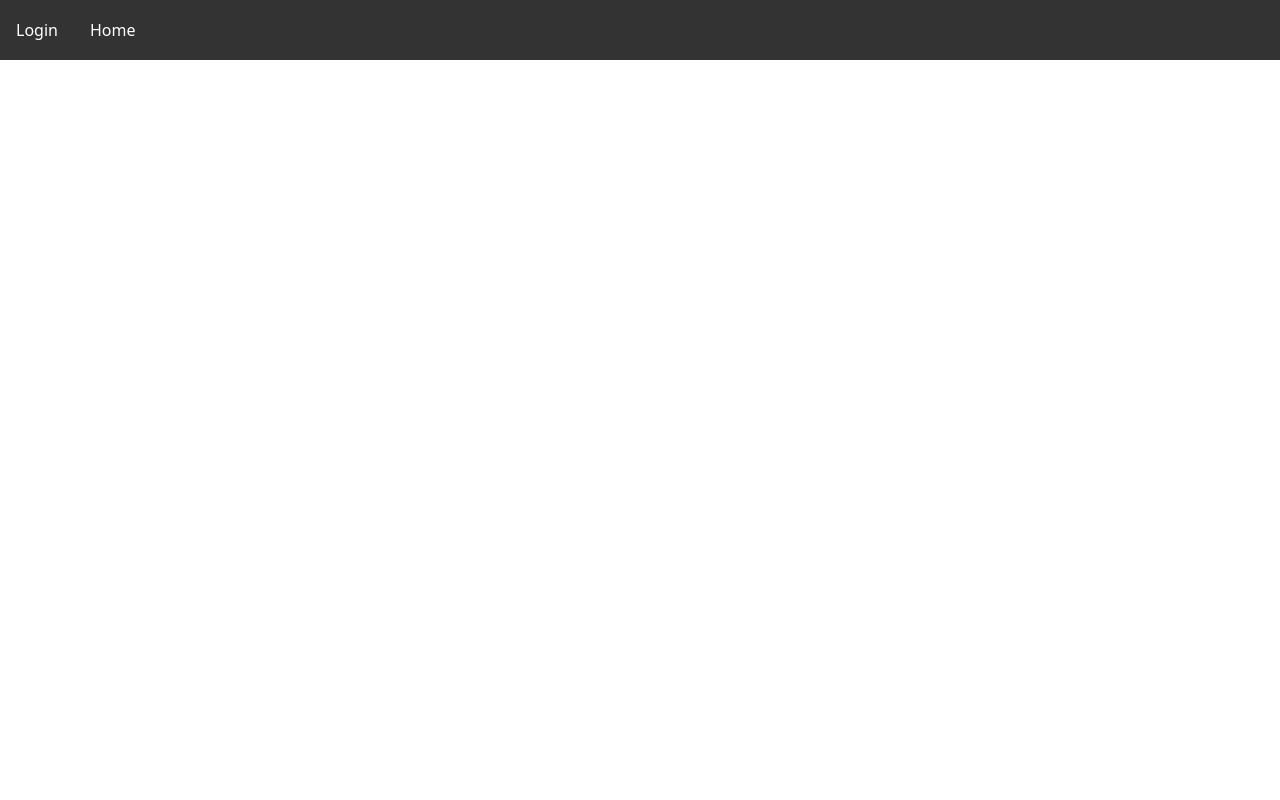
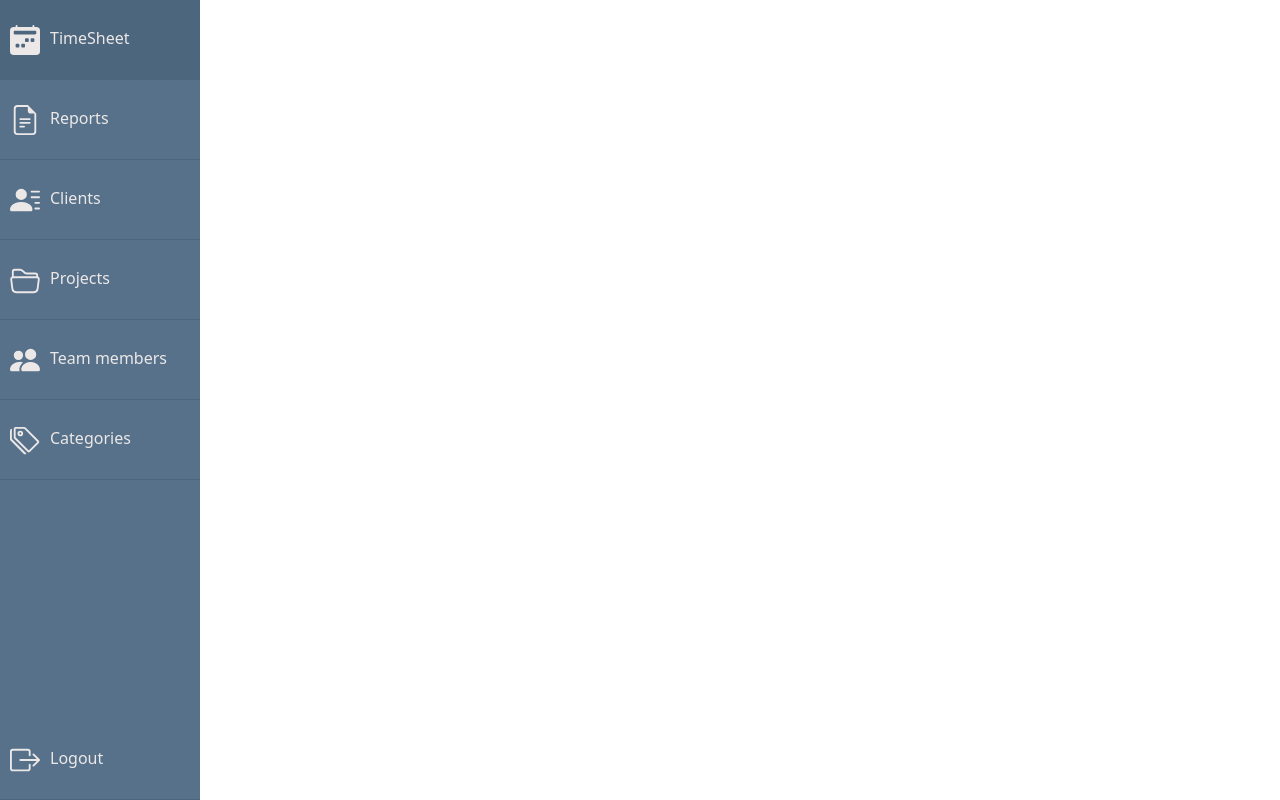
Before and after one commit to SladjanaColakovic/time-sheet, a React (Create React App) app in the folder time-sheet-front/: page / in a window 1280 px wide. Before the commit this address had no page. Built offline with nearby package versions, Linux system fonts and the light colour scheme.

Commit message:
navbar changed

```diff
--- a/time-sheet-front/src/App.js
+++ b/time-sheet-front/src/App.js
@@ -9,7 +9,7 @@ function App() {
   return (
     <Router>
       <div>
-        <div className="navbar">
+        <div>
           <Navbar></Navbar>
         </div>
         <div className="content">
--- a/time-sheet-front/src/Navbar.js
+++ b/time-sheet-front/src/Navbar.js
@@ -1,11 +1,55 @@
 const Navbar = () => {
     return (
-        <div>
-            <ul className="navbar">
-                <li><a href="/login">Login</a></li>
-                <li><a href="/home">Home</a></li>
-            </ul>
+        <div className="sidenav">
+            <button>
+                <svg xmlns="http://www.w3.org/2000/svg" width="30" height="30" className="bi bi-calendar2-week-fill" viewBox="0 0 16 16">
+                    <path d="M3.5 0a.5.5 0 0 1 .5.5V1h8V.5a.5.5 0 0 1 1 0V1h1a2 2 0 0 1 2 2v11a2 2 0 0 1-2 2H2a2 2 0 0 1-2-2V3a2 2 0 0 1 2-2h1V.5a.5.5 0 0 1 .5-.5zm9.954 3H2.545c-.3 0-.545.224-.545.5v1c0 .276.244.5.545.5h10.91c.3 0 .545-.224.545-.5v-1c0-.276-.244-.5-.546-.5zM8.5 7a.5.5 0 0 0-.5.5v1a.5.5 0 0 0 .5.5h1a.5.5 0 0 0 .5-.5v-1a.5.5 0 0 0-.5-.5h-1zm3 0a.5.5 0 0 0-.5.5v1a.5.5 0 0 0 .5.5h1a.5.5 0 0 0 .5-.5v-1a.5.5 0 0 0-.5-.5h-1zM3 10.5v1a.5.5 0 0 0 .5.5h1a.5.5 0 0 0 .5-.5v-1a.5.5 0 0 0-.5-.5h-1a.5.5 0 0 0-.5.5zm3.5-.5a.5.5 0 0 0-.5.5v1a.5.5 0 0 0 .5.5h1a.5.5 0 0 0 .5-.5v-1a.5.5 0 0 0-.5-.5h-1z" />
+                </svg>
+                <label>TimeSheet</label>
+            </button>
+            <button>
+                <svg xmlns="http://www.w3.org/2000/svg" width="30" height="30" className="bi bi-file-earmark-text" viewBox="0 0 16 16">
+                    <path d="M5.5 7a.5.5 0 0 0 0 1h5a.5.5 0 0 0 0-1h-5zM5 9.5a.5.5 0 0 1 .5-.5h5a.5.5 0 0 1 0 1h-5a.5.5 0 0 1-.5-.5zm0 2a.5.5 0 0 1 .5-.5h2a.5.5 0 0 1 0 1h-2a.5.5 0 0 1-.5-.5z" />
+                    <path d="M9.5 0H4a2 2 0 0 0-2 2v12a2 2 0 0 0 2 2h8a2 2 0 0 0 2-2V4.5L9.5 0zm0 1v2A1.5 1.5 0 0 0 11 4.5h2V14a1 1 0 0 1-1 1H4a1 1 0 0 1-1-1V2a1 1 0 0 1 1-1h5.5z" />
+                </svg>
+                <label>Reports</label>
+            </button>
+            <button>
+                <svg xmlns="http://www.w3.org/2000/svg" width="30" height="30" className="bi bi-person-lines-fill" viewBox="0 0 16 16">
+                    <path d="M6 8a3 3 0 1 0 0-6 3 3 0 0 0 0 6zm-5 6s-1 0-1-1 1-4 6-4 6 3 6 4-1 1-1 1H1zM11 3.5a.5.5 0 0 1 .5-.5h4a.5.5 0 0 1 0 1h-4a.5.5 0 0 1-.5-.5zm.5 2.5a.5.5 0 0 0 0 1h4a.5.5 0 0 0 0-1h-4zm2 3a.5.5 0 0 0 0 1h2a.5.5 0 0 0 0-1h-2zm0 3a.5.5 0 0 0 0 1h2a.5.5 0 0 0 0-1h-2z" />
+                </svg>
+                <label>Clients</label>
+            </button>
+            <button>
+                <svg xmlns="http://www.w3.org/2000/svg" width="30" height="30" className="bi bi-folder2-open" viewBox="0 0 16 16">
+                    <path d="M1 3.5A1.5 1.5 0 0 1 2.5 2h2.764c.958 0 1.76.56 2.311 1.184C7.985 3.648 8.48 4 9 4h4.5A1.5 1.5 0 0 1 15 5.5v.64c.57.265.94.876.856 1.546l-.64 5.124A2.5 2.5 0 0 1 12.733 15H3.266a2.5 2.5 0 0 1-2.481-2.19l-.64-5.124A1.5 1.5 0 0 1 1 6.14V3.5zM2 6h12v-.5a.5.5 0 0 0-.5-.5H9c-.964 0-1.71-.629-2.174-1.154C6.374 3.334 5.82 3 5.264 3H2.5a.5.5 0 0 0-.5.5V6zm-.367 1a.5.5 0 0 0-.496.562l.64 5.124A1.5 1.5 0 0 0 3.266 14h9.468a1.5 1.5 0 0 0 1.489-1.314l.64-5.124A.5.5 0 0 0 14.367 7H1.633z" />
+                </svg>
+                <label>Projects</label>
+            </button>
+            <button>
+                <svg xmlns="http://www.w3.org/2000/svg" width="30" height="30" className="bi bi-people-fill" viewBox="0 0 16 16">
+                    <path d="M7 14s-1 0-1-1 1-4 5-4 5 3 5 4-1 1-1 1H7Zm4-6a3 3 0 1 0 0-6 3 3 0 0 0 0 6Zm-5.784 6A2.238 2.238 0 0 1 5 13c0-1.355.68-2.75 1.936-3.72A6.325 6.325 0 0 0 5 9c-4 0-5 3-5 4s1 1 1 1h4.216ZM4.5 8a2.5 2.5 0 1 0 0-5 2.5 2.5 0 0 0 0 5Z" />
+                </svg>
+                <label>Team members</label>
+            </button>
+
+            <button>
+                <svg xmlns="http://www.w3.org/2000/svg" width="30" height="30" className="bi bi-tags" viewBox="0 0 16 16">
+                    <path d="M3 2v4.586l7 7L14.586 9l-7-7H3zM2 2a1 1 0 0 1 1-1h4.586a1 1 0 0 1 .707.293l7 7a1 1 0 0 1 0 1.414l-4.586 4.586a1 1 0 0 1-1.414 0l-7-7A1 1 0 0 1 2 6.586V2z" />
+                    <path d="M5.5 5a.5.5 0 1 1 0-1 .5.5 0 0 1 0 1zm0 1a1.5 1.5 0 1 0 0-3 1.5 1.5 0 0 0 0 3zM1 7.086a1 1 0 0 0 .293.707L8.75 15.25l-.043.043a1 1 0 0 1-1.414 0l-7-7A1 1 0 0 1 0 7.586V3a1 1 0 0 1 1-1v5.086z" />
+                </svg>
+                <label>Categories</label>
+            </button>
+
+            <button className="bottomButton">
+                <svg xmlns="http://www.w3.org/2000/svg" width="30" height="30" className="bi bi-box-arrow-right" viewBox="0 0 16 16">
+                    <path fill-rule="evenodd" d="M10 12.5a.5.5 0 0 1-.5.5h-8a.5.5 0 0 1-.5-.5v-9a.5.5 0 0 1 .5-.5h8a.5.5 0 0 1 .5.5v2a.5.5 0 0 0 1 0v-2A1.5 1.5 0 0 0 9.5 2h-8A1.5 1.5 0 0 0 0 3.5v9A1.5 1.5 0 0 0 1.5 14h8a1.5 1.5 0 0 0 1.5-1.5v-2a.5.5 0 0 0-1 0v2z" />
+                    <path fill-rule="evenodd" d="M15.854 8.354a.5.5 0 0 0 0-.708l-3-3a.5.5 0 0 0-.708.708L14.293 7.5H5.5a.5.5 0 0 0 0 1h8.793l-2.147 2.146a.5.5 0 0 0 .708.708l3-3z" />
+                </svg>
+                <label>Logout</label>
+            </button>
         </div>
+
     );
 }
 
--- a/time-sheet-front/src/index.css
+++ b/time-sheet-front/src/index.css
@@ -74,26 +74,45 @@ code {
 }
 
 
-.navbar {
-  list-style-type: none;
-  margin: 0;
-  padding: 0;
-  overflow: hidden;
-  background-color: #333;
+.sidenav {
+  height: 100%;
+  width: 200px;
+  position: fixed;
+  z-index: 1;
+  top: 0;
+  left: 0;
+  background-color: #567189;
+  overflow-x: hidden;
 }
 
-.navbar li {
-  float: left;
+.sidenav button {
+  border-top: none;
+  border-left: none;
+  border-right: none;
+  border-bottom: 1px solid #4d667c;
+  width: 100%;
+  background-color: transparent;
+  height: 80px;
+  text-align: left;
+  padding-left: 10px;
 }
 
-.navbar li a {
-  display: block;
-  color: white;
-  text-align: center;
-  padding: 2px 16px;
-  text-decoration: none;
+.sidenav button:hover{
+  background-color: #4c667d;
+
+}
+.sidenav label{
+  margin-left: 10px;
+  display: inline-block;
+  color: rgb(236, 232, 232);
+  font-size: 16px;
 }
 
-.navbar li a:hover {
-  background-color: #111;
+.sidenav .bottomButton {
+  position: sticky;
+  top: 100%;
 }
+
+svg{
+  fill: rgb(236, 232, 232);
+}
```
Also changed, not shown: 1 other file (tests, documents, lock files or other folders).
